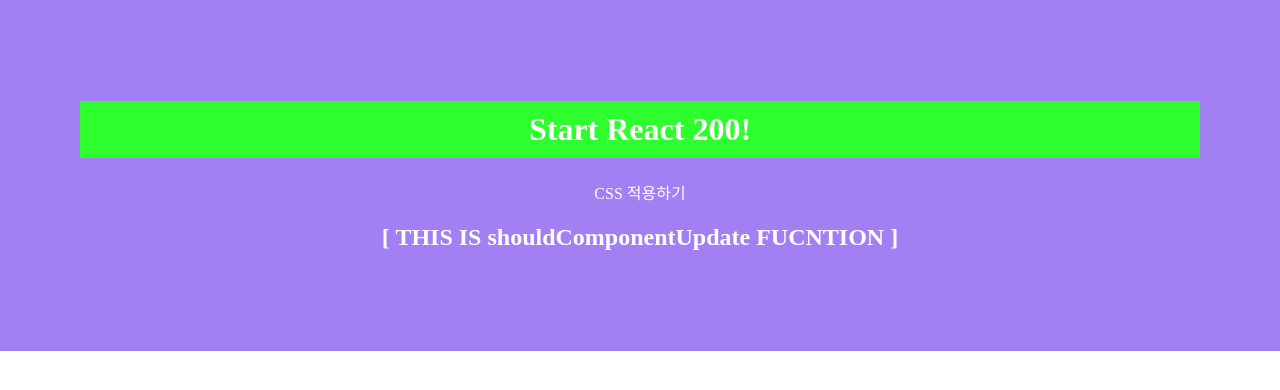
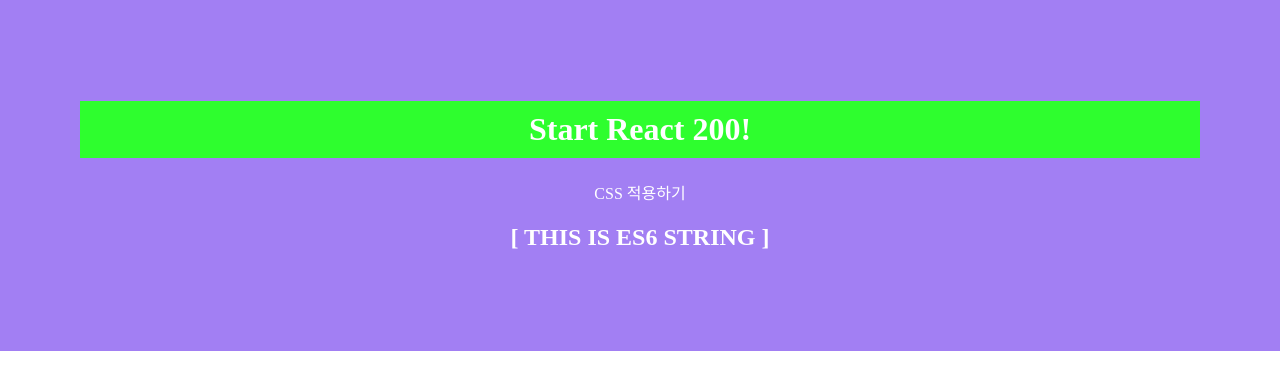
Before and after one commit to bestroom449k/first_App, a React (Create React App) app: page / in a window 1280 px wide. Shown: the top 390 px of the page. Built offline with nearby package versions, Linux system fonts and the light colour scheme.

Commit message:
chapter 9

```diff
--- a/src/App.js
+++ b/src/App.js
@@ -1,18 +1,16 @@
 import React from 'react';
 import './App.css';
-import LifecycleEx from './R008_LifecycleEx'
+import Es6 from './R009_Es6'
 
 function App() {
   return (
     <div>
       <h1>Start React 200!</h1>
       <p>CSS 적용하기</p>
-      <LifecycleEx
-        prop_value = 'FromApp.js'
-      />
+      <Es6/>
     </div>
   );
 }
 
 export default App;
-//겉음
+//갔음 그리고 그냥 Es6 불러옴
--- a/src/R008_LifecycleEx.js
+++ /dev/null
@@ -1,37 +0,0 @@
-import React, { Component } from 'react';
-
-class R008_LifecycleEx extends Component {
-  static getDerivedStateFromProps(props, state) {
-    console.log('2. getDerivedStateFromProps Call :'+props.prop_value);
-    return {tmp_state:props.prop_value};
-  }
-
-  constructor(props) {
-    super(props);
-    this.state = {};
-    console.log('1. constructor Call');
-  }
-
-  componentDidMount() {
-    console.log('4. componentDidMount Call');
-    console.log('5. tmp_state : '+this.state.tmp_state);
-    this.setState({tmp_state2 : true});
-  }
-
-  shouldComponentUpdate(props, state) {
-    console.log('6. shouldComponentUpdate Call / tmp_state2 = ' + state.tmp_state2);
-    return state.tmp_state2
-  }
-
-  render() {
-    console.log('3. render Call');
-    return (
-      <h2>[ THIS IS shouldComponentUpdate FUCNTION ]</h2>
-    )
-  }
-}
-
-export default R008_LifecycleEx;
-/*shouldComponentUpdate(props, state) {
-    console.log('6. shouldComponentUpdate Call / tmp_state2 = ' + state.tmp_state2);
-    return state.tmp_state2이것을 출력하고 나서 3번으로 돌아감 */
--- /dev/null
+++ b/src/R009_Es6.js
@@ -0,0 +1,34 @@
+import React, { Component } from 'react';
+
+class R009_Es6 extends Component {
+
+  constructor(props) {
+    super(props);
+    this.state = {};
+  }
+
+  componentDidMount() {
+    var jsString1 = '자바스크립트'
+    var jsString2 = '입니다\n다음줄입니다.'
+    console.log(jsString1+' 문자열'+jsString2+'~');
+
+    var Es6String1 = 'ES6'
+    var Es6String2 = '입니다'
+    console.log(`${Es6String1} 문자열${Es6String2}!!
+____다음줄입니다`);
+
+    var LongString = "ES6에추가된String함수들입니다.";
+    console.log('startsWith : '+LongString.startsWith("ES6에추"));
+    console.log('endsWith : '+LongString.endsWith("함수들입니다."));
+    console.log('includes : '+LongString.includes("추가된String"));
+  }
+
+  render() {
+    return (
+      <h2>[ THIS IS ES6 STRING ]</h2>
+    )
+  }
+}
+
+export default R009_Es6;
+/*여기서는 분자열 사용 ㅓㅂ을 알려준다. 변수는 넣을 떄 ${변수명} 그리고 ""대신''사용 */
```
